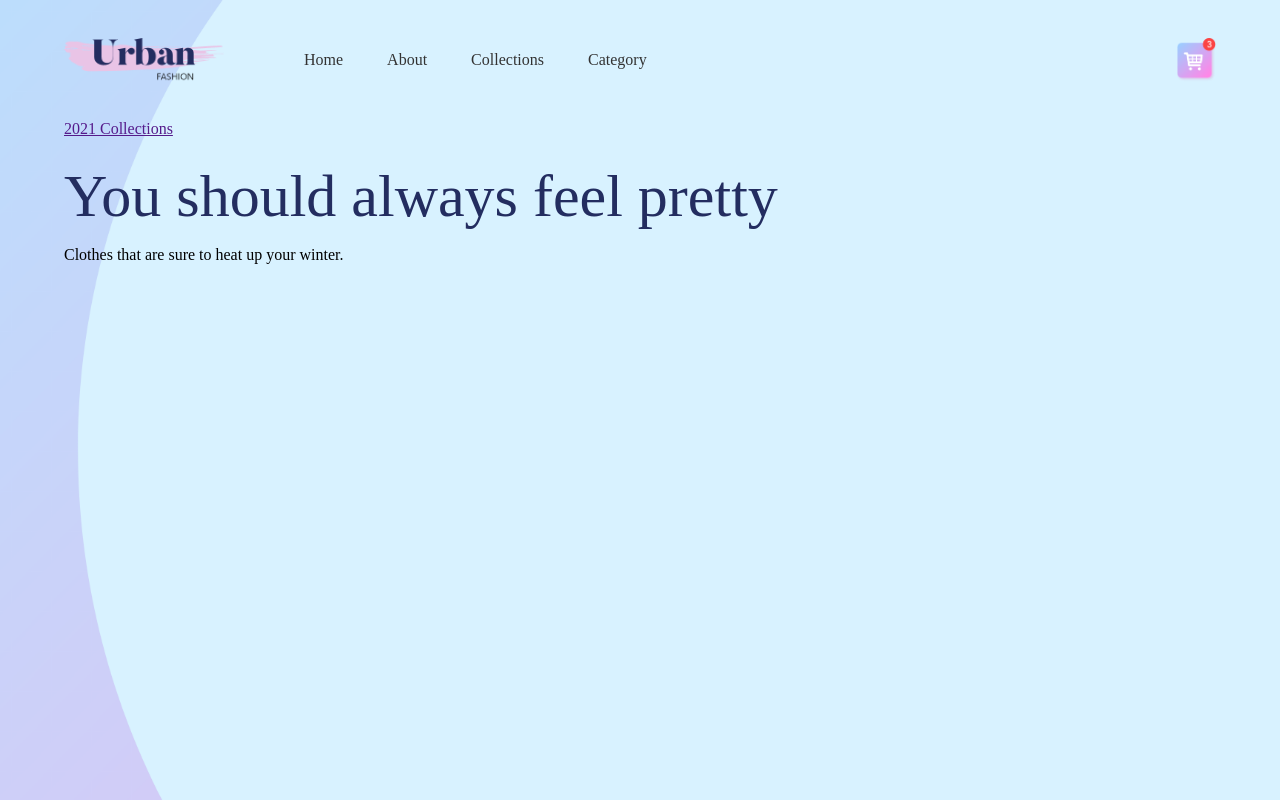
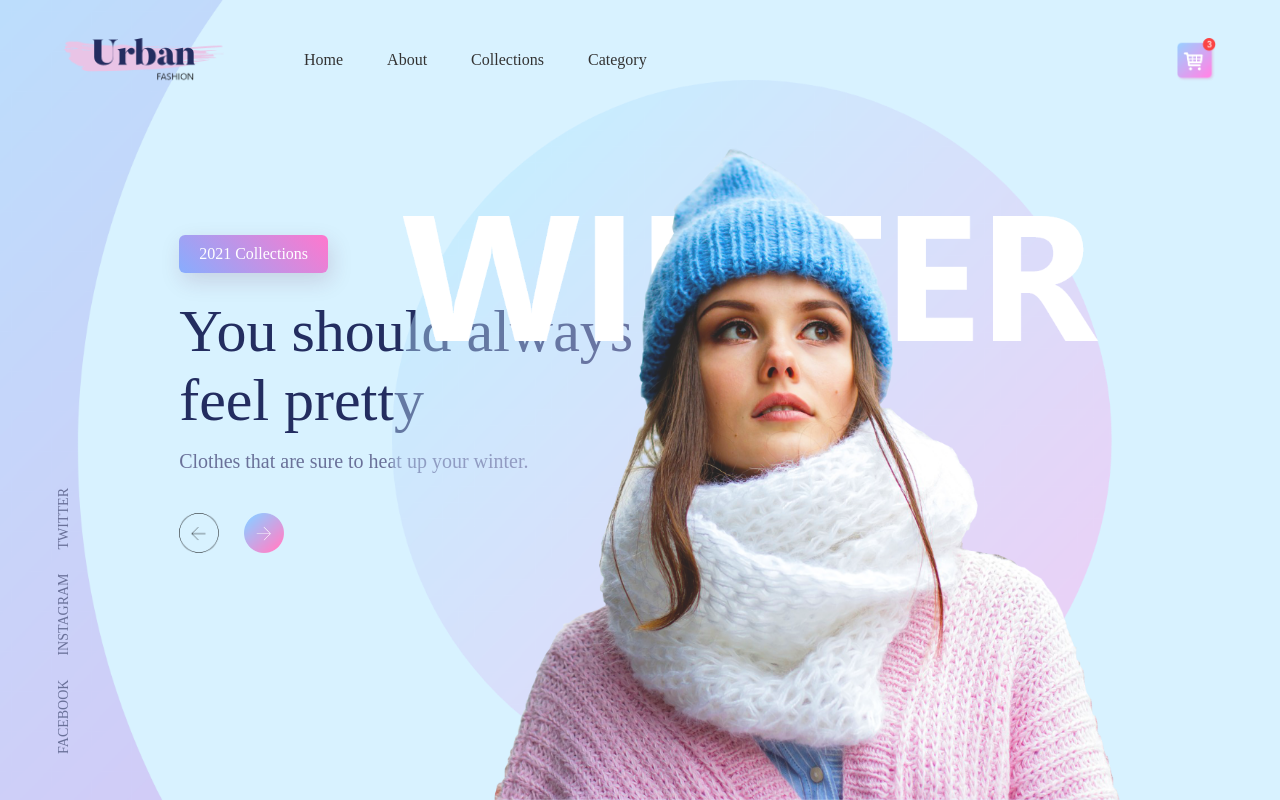
Before and after one commit to troydomio/urbanfashionproject, a plain HTML site: page index.html in a window 1280 px wide. Drawn offline with Linux system fonts and the light colour scheme.

Commit message:
Completed the tutorial :)

```diff
--- a/index.html
+++ b/index.html
@@ -21,9 +21,19 @@
                 <img src="cart.png" alt="image of cart" class="cart">
             </div>
             <div class="content">
-                <a href="">2021 Collections</a>
-                <h1>You should always feel pretty</h1>
+                <a href="" class="btn">2021 Collections</a>
+                <h1>You should always<br> feel pretty</h1>
                 <p>Clothes that are sure to heat up your winter.</p>
+                <div class="arrow-icons">
+                    <img src="back-arrow.png" alt="back arrow">
+                    <img src="next-arrow.png" alt="next arrow">
+                </div>
+            </div>
+            <img src="img.png" class="feature-image" alt="feature image">
+            <div class="social-links">
+                <a href="">FACEBOOK</a>
+                <a href="">INSTAGRAM</a>
+                <a href="">TWITTER</a>
             </div>
         </div>
     </body>
--- a/style.css
+++ b/style.css
@@ -50,3 +50,47 @@ nav ul li a{
     margin-bottom: 15px;
     color: #232d60;
 }
+.content p{
+    font-size: 20px;
+    color: #6a7199;
+}
+.content{
+    margin-left: 10%;
+    margin-top: 10%;
+}
+.content .btn{
+    display: inline-block;
+    background: linear-gradient(45deg, #87adfe, #ff77cd);
+    border-radius: 6px;
+    padding: 10px 20px;
+    box-sizing: border-box;
+    text-decoration: none;
+    color: #fff;
+    box-shadow: 3px 8px 22px rgba(94,28,68,0.15);
+}
+.arrow-icons{
+    margin-top: 40px;
+    display: flex;
+}
+.arrow-icons img{
+    width: 40px;
+    margin-right:25px ;
+}
+.feature-image{
+    height: 90%;
+    position: absolute;;
+    bottom: 0;
+    right: 160px;
+}
+.social-links{
+    transform: rotate(-90deg);
+    position: absolute;
+    left: -80px;
+    bottom: 180px;
+}
+.social-links a{
+    text-decoration: none;
+    color: #6a7199;
+    padding-right: 20px;
+    font-size: 14px;
+}
```
